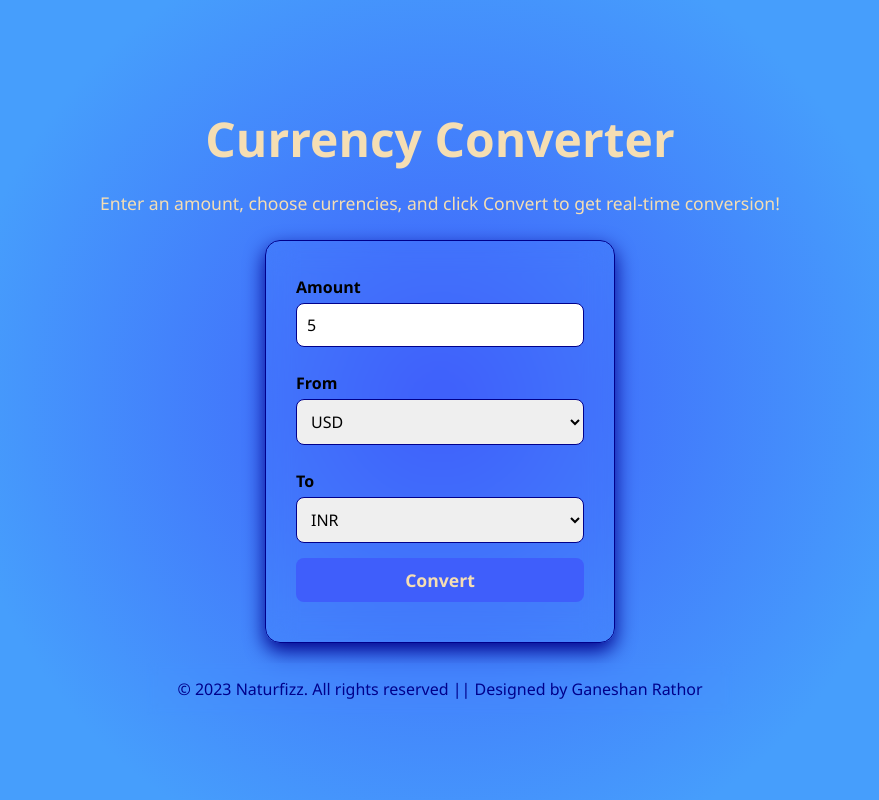
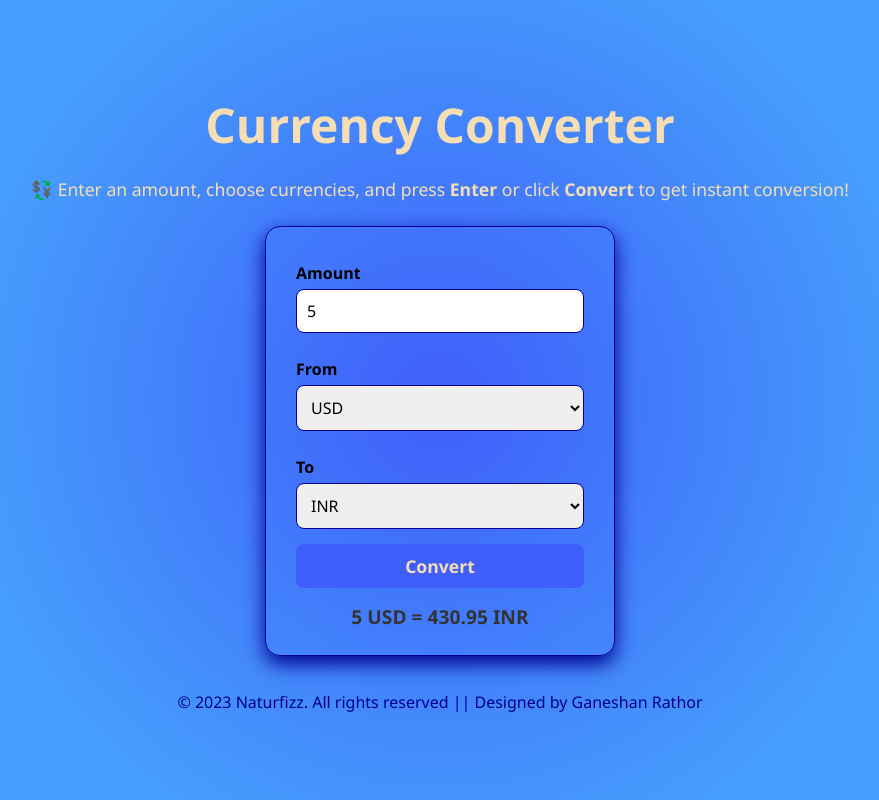
Before and after one commit to patty9376/Forentix, a plain HTML site: page index.html in a window 1280 px wide. Both pictures are taken after typing "5" into the empty fields and a click on the button "Convert". Shown: the whole page, without its empty margins (200-1079 px from the left). Drawn offline with Linux system fonts and the light colour scheme.

Commit message:
Update index.html

```diff
--- a/index.html
+++ b/index.html
@@ -5,16 +5,12 @@
   <meta name="viewport" content="width=device-width, initial-scale=1.0">
   <title>Currency Converter</title>
   <link rel="stylesheet" href="style.css">
-
-
 </head>
 <body>
-  <body>
-
   <h1>Currency Converter</h1>
 
   <div class="instructions">
-    Enter an amount, choose currencies, and click Convert to get real-time conversion!
+     💱 Enter an amount, choose currencies, and press <strong>Enter</strong> or click <strong>Convert</strong> to get instant conversion!
   </div>
 
   <div class="converter">
@@ -69,10 +65,9 @@
       <option value="MYR">MYR</option>
     </select>
 
-    <button onclick="convertCurrency()">Convert</button>
+    <button id="convertBtn">Convert</button>
 
     <div class="result" id="result"></div>
-
   </div>
 
   <footer>
@@ -80,6 +75,48 @@
     <a href="https://www.linkedin.com/in/ganeshan-rathor-2ab402317/" target="_blank">Ganeshan Rathor</a></p>
   </footer>
 
-  <script src="/Currency Convertor Calculator/script.js""></script>
+  <script>
+    const rates = {
+      USD: { INR: 86.19 , EUR: 0.86, GBP: 0.75, JPY: 148.49, CAD: 1.37, AUD: 1.53, CHF: 0.80, CNY: 7.18, HKD: 7.85, NZD: 1.67, SEK: 9.67, SGD: 1.28, KRW: 1388.76, ZAR: 17.71, MXN: 18.75, THB: 32.40, AED: 3.67, BRL:5.58, MYR: 4.25 },
+      INR: { USD: 0.012, EUR: 0.0100, GBP: 0.0087, JPY: 1.72, CAD: 0.016, AUD: 0.018, CHF: 0.0093, CNY: 0.083, HKD: 0.091, NZD: 0.019, SEK: 0.11, SGD: 0.015, KRW: 16.15, ZAR: 0.21, MXN: 0.22, THB: 0.38, AED: 0.043, BRL: 0.065, MYR: 0.049 },
+      EUR: { USD: 1.10, INR: 91.8, GBP: 0.87, JPY: 172.62, CAD: 1.60, AUD: 1.79, CHF: 0.93, CNY: 8.34, HKD: 9.12, NZD: 1.95, SEK: 11.24, SGD: 1.49, KRW: 1618, ZAR: 20.59, MXN: 21.76, THB: 37.68, AED: 4.28, BRL: 6.50, MYR: 4.94}
+    };
+
+    const convertBtn = document.getElementById("convertBtn");
+    const result = document.getElementById("result");
+
+    function convertCurrency() {
+      const amount = parseFloat(document.getElementById('amount').value);
+      const from = document.getElementById('from').value;
+      const to = document.getElementById('to').value;
+
+      if (!amount || isNaN(amount)) {
+        result.innerText = "⚠️ Please enter a valid amount.";
+        return;
+      }
+
+      if (from === to) {
+        result.innerText = `${amount} ${from} = ${amount} ${to}`;
+        return;
+      }
+
+      const fromRates = rates[from];
+      if (fromRates && fromRates[to]) {
+        const converted = (amount * fromRates[to]).toFixed(2);
+        result.innerText = `${amount} ${from} = ${converted} ${to}`;
+      } else {
+        result.innerText = `❌ Conversion rate not available for ${from} to ${to}.`;
+      }
+    }
+
+    convertBtn.addEventListener("click", convertCurrency);
+
+    document.addEventListener("keydown", function(event) {
+      if (event.key === "Enter") {
+        event.preventDefault();
+        convertCurrency();
+      }
+    });
+  </script>
 </body>
 </html>
```
